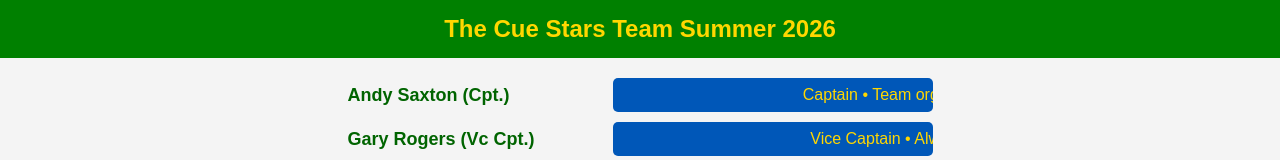
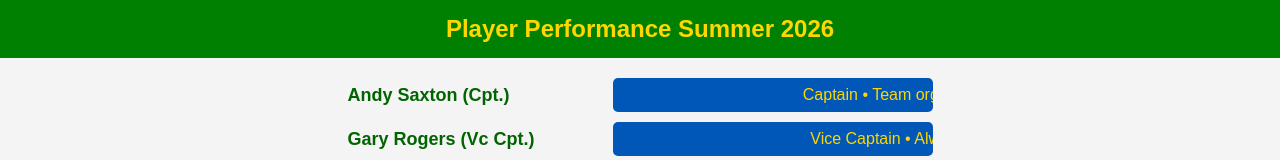
Before and after one commit to cue-stars-pool/performance-banner, a plain HTML site: page index.html in a window 1280 px wide. Shown: the top 160 px of the page. Drawn offline with Linux system fonts and the light colour scheme.

Commit message:
Update index.html

```diff
--- a/index.html
+++ b/index.html
@@ -114,7 +114,7 @@
 <body>
 
 <header>
-    <h1>The Cue Stars Team Summer 2026</h1>
+    <h1>Player Performance Summer 2026</h1>
 </header>
 
 <section>
```
